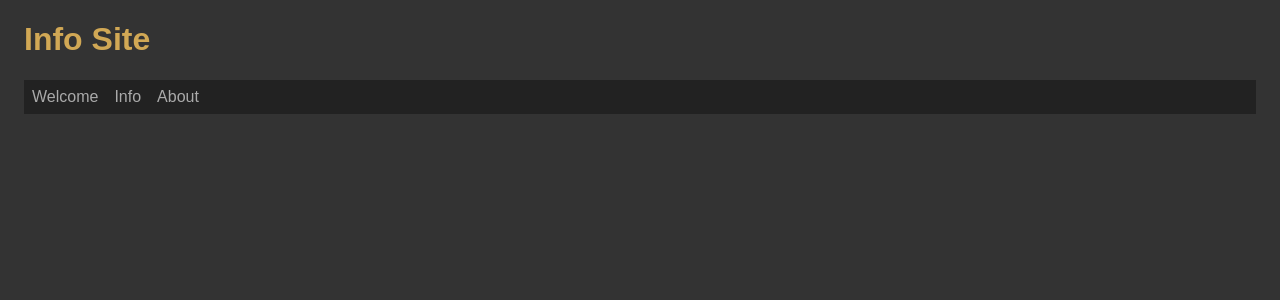
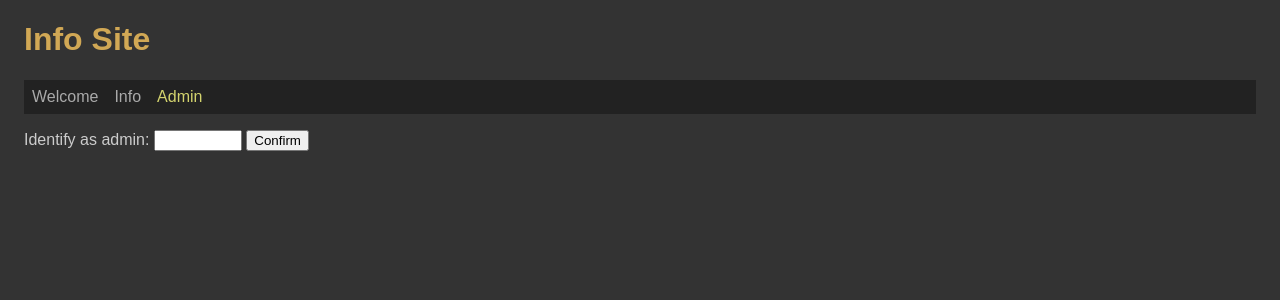
Before and after one commit to edwardtanguay/react-node-simple-admin-auth-frontend, a React (Vite) app: page /admin in a window 1280 px wide. Shown: the top 300 px of the page. Built offline with nearby package versions, Linux system fonts and the light colour scheme; no server answers.

Commit message:
password sending

```diff
--- a/src/App.scss
+++ b/src/App.scss
@@ -25,4 +25,10 @@ body {
 		}
 	}
 
+	.pageLogin {
+		input {
+			width: 5rem;
+		}
+	}
+
 }
--- a/src/App.tsx
+++ b/src/App.tsx
@@ -2,7 +2,7 @@ import './App.scss';
 import { NavLink, Routes, Route, Navigate } from 'react-router-dom';
 import { PageWelcome } from './pages/PageWelcome';
 import { PageInfo } from './pages/PageInfo';
-import { PageAbout } from './pages/PageAbout';
+import { PageAdmin } from './pages/PageAdmin';
 
 function App() {
 	return (
@@ -11,13 +11,13 @@ function App() {
 			<nav>
 				<NavLink to="/welcome">Welcome</NavLink>
 				<NavLink to="/info">Info</NavLink>
-				<NavLink to="/about">About</NavLink>
+				<NavLink to="/admin">Admin</NavLink>
 			</nav>
 
 			<Routes>
 				<Route path="/welcome" element={<PageWelcome />} />
 				<Route path="/info" element={<PageInfo />} />
-				<Route path="/about" element={<PageAbout />} />
+				<Route path="/admin" element={<PageAdmin />} />
 				<Route path="/" element={<Navigate to="/welcome" replace />} />
 			</Routes>
 		</div>
--- a/src/AppContext.tsx
+++ b/src/AppContext.tsx
@@ -4,7 +4,9 @@ import axios from 'axios';
 
 interface IAppContext {
 	appTitle: string;
-	testMessage: string;
+	loginAsAdmin: () => void;
+	password: string;
+	setPassword: (password: string) => void;
 }
 
 interface IAppProvider {
@@ -17,20 +19,33 @@ export const AppContext = createContext<IAppContext>({} as IAppContext);
 
 export const AppProvider: React.FC<IAppProvider> = ({ children }) => {
 	const appTitle = 'Info Site';
-	const [testMessage, setTestMessage] = useState('');
+	const [password, setPassword] = useState('');
 
-	useEffect(() => {
+	const loginAsAdmin = () => {
 		(async () => {
-			const data = (await axios.get(`${backendUrl}/test`)).data;
-			setTestMessage(data.message);
+			(
+				await axios.post(
+					`${backendUrl}/login`,
+					{
+						password,
+					},
+					{
+						headers: {
+							'Content-Type': 'application/json',
+						},
+					}
+				)
+			).data;
 		})();
-	}, []);
+	};
 
 	return (
 		<AppContext.Provider
 			value={{
 				appTitle,
-				testMessage
+				loginAsAdmin,
+				password,
+				setPassword,
 			}}
 		>
 			{children}
--- a/src/pages/PageAbout.tsx
+++ /dev/null
@@ -1,16 +0,0 @@
-import { useContext } from 'react';
-import { AppContext } from '../AppContext';
-import { Helmet } from 'react-helmet';
-
-export const PageAbout = () => {
-	const { appTitle } = useContext(AppContext);
-
-	return (
-		<div className="pageAbout">
-			<Helmet>
-				<title>{appTitle} - About</title>
-			</Helmet>
-			<p>This is the about page.</p>
-		</div>
-	);
-};
--- /dev/null
+++ b/src/pages/PageAdmin.tsx
@@ -0,0 +1,16 @@
+import { useContext } from 'react';
+import { AppContext } from '../AppContext';
+import { Helmet } from 'react-helmet';
+
+export const PageAdmin = () => {
+	const { appTitle, loginAsAdmin, password, setPassword } = useContext(AppContext);
+
+	return (
+		<div className="pageLogin">
+			<Helmet>
+				<title>{appTitle} - Admin</title>
+			</Helmet>
+			<p>Identify as admin: <input type="password" value={password} onChange={(e) => setPassword(e.target.value)} /> <button onClick={loginAsAdmin} type="button">Confirm</button></p>
+		</div>
+	);
+};
--- a/src/pages/PageWelcome.tsx
+++ b/src/pages/PageWelcome.tsx
@@ -10,7 +10,7 @@ export const PageWelcome = () => {
 			<Helmet>
 				<title>{appTitle} - Welcome</title>
 			</Helmet>
-			<p>{testMessage}</p>
+			<p>Welcome to this site.</p>
 		</div>
 	);
 };
```
